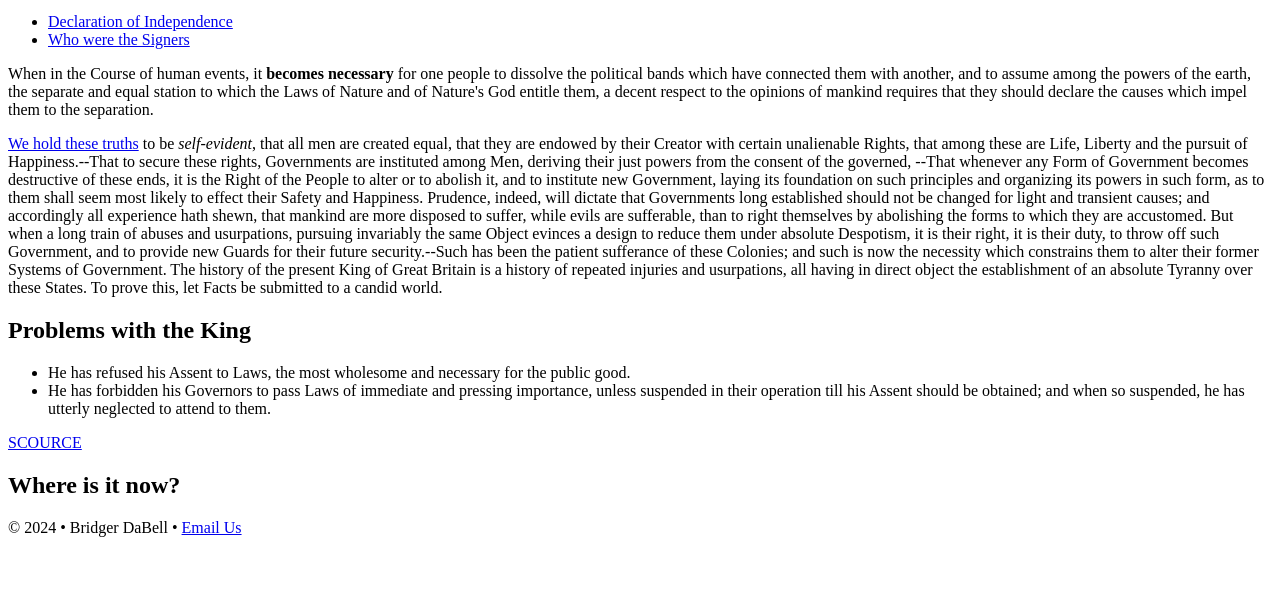
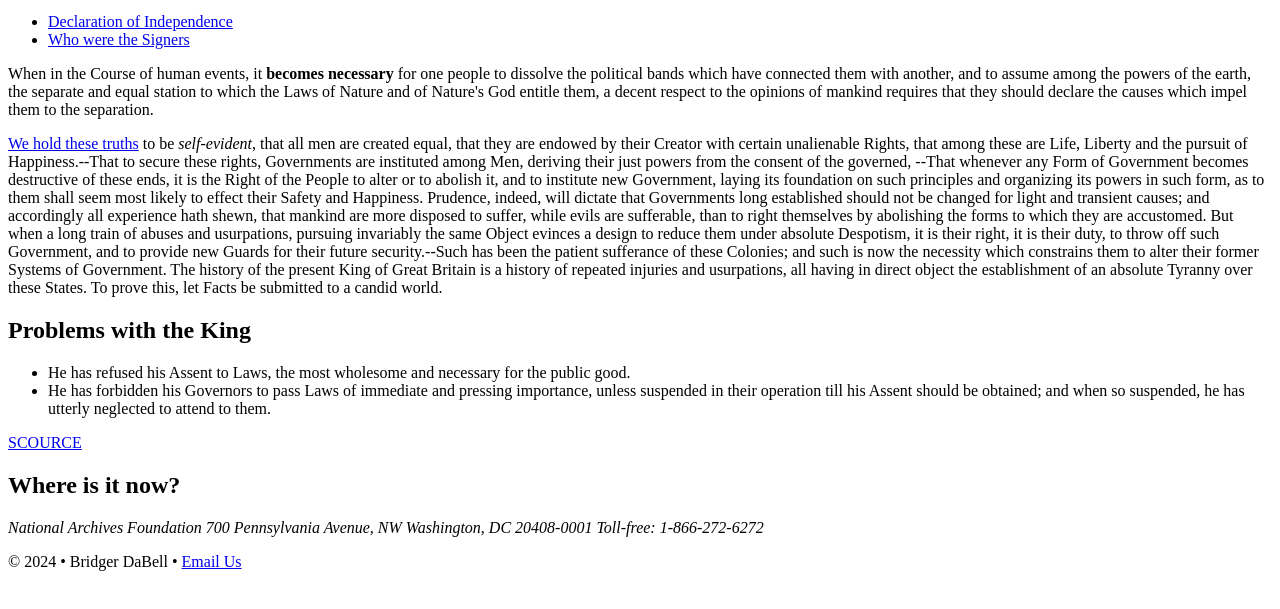
Before and after one commit to bridger-dabell/dwd1600, a plain HTML site: page 03follow-along/index.html in a window 1280 px wide. Shown: the part 101-710 px from the top of the page. Drawn offline with Linux system fonts and the light colour scheme.

Commit message:
added address on index.html

```diff
--- a/03follow-along/index.html
+++ b/03follow-along/index.html
@@ -39,7 +39,12 @@
             </ul>
             <P><a href="https://www.archives.gov/founding-docs/declaration-transcript" target="_blank">SCOURCE</a></p>
         <h2>Where is it now?</h2>
-
+<address>
+National Archives Foundation
+700 Pennsylvania Avenue, NW
+Washington, DC 20408-0001
+Toll-free: 1-866-272-6272
+</address>
 
     </body>
     <footer>
```
